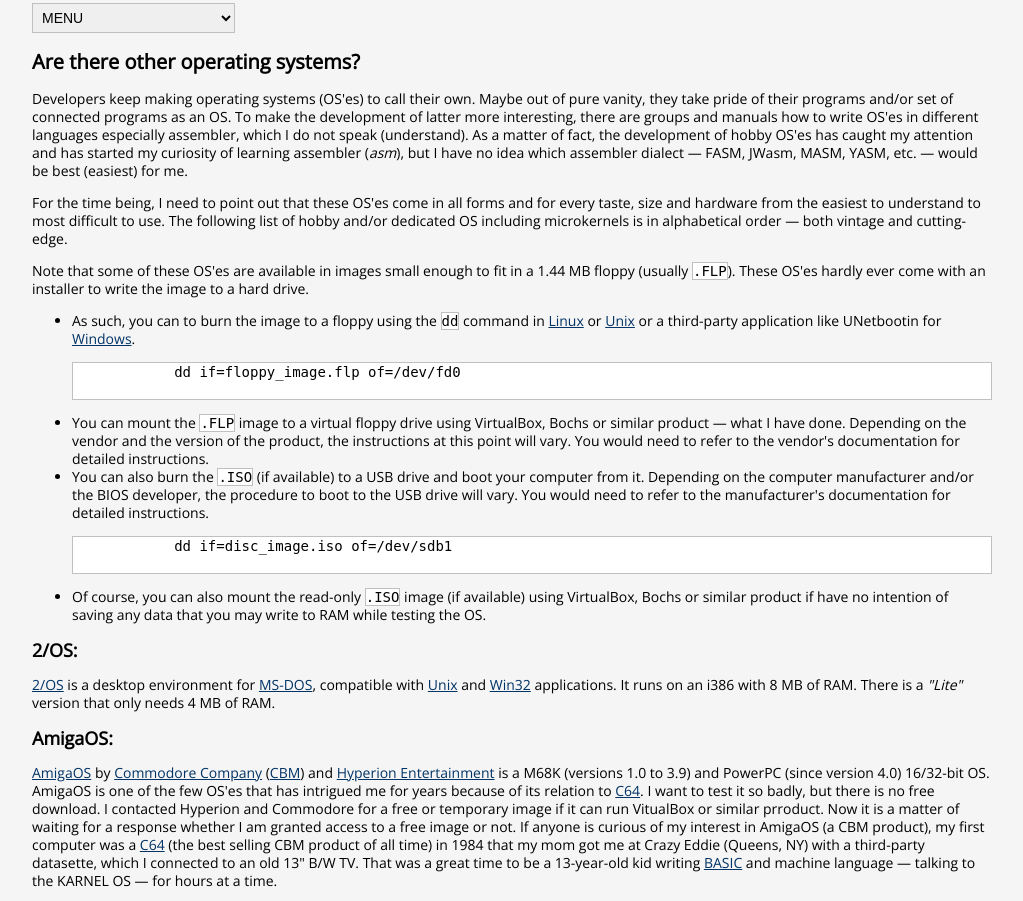
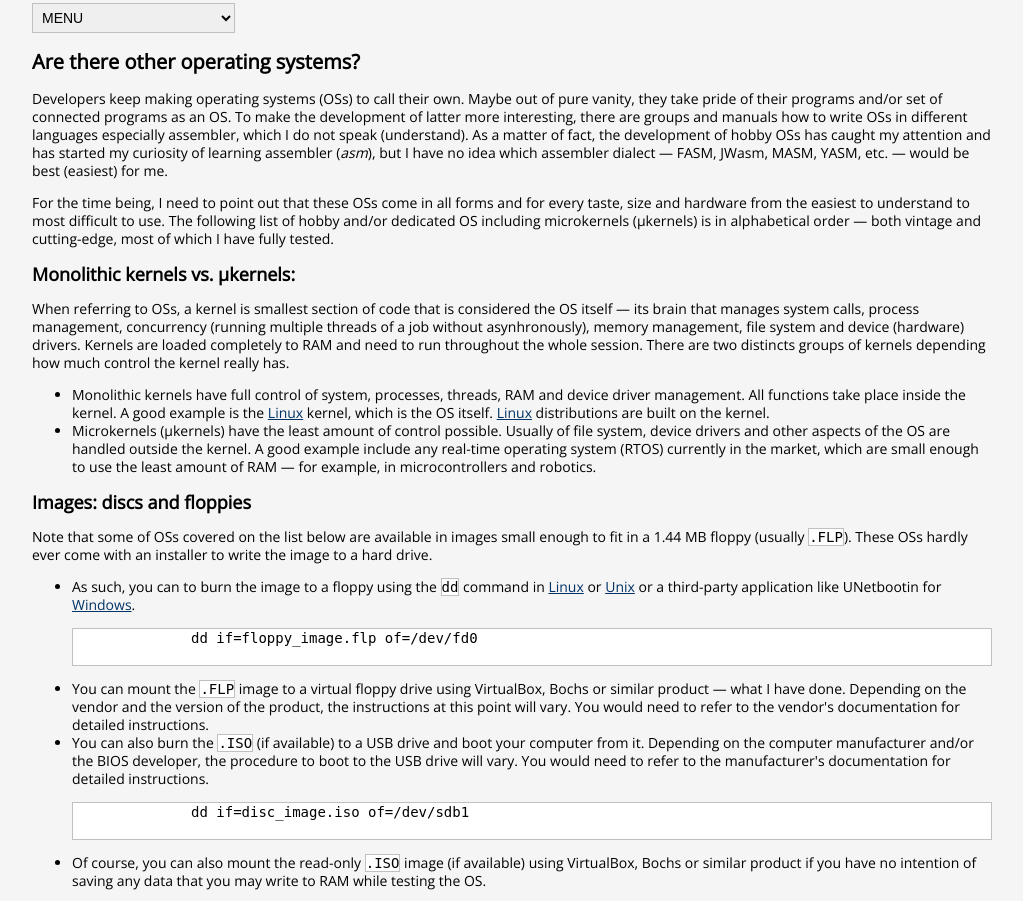
Before and after one commit to VintageOS/vintageos.github.io, a PHP site: page /others.html in a window 1280 px wide. Shown: the part 151-1052 px from the top of the page, without its empty margins (48-1071 px from the left). Run offline with PHP 8.4, Linux system fonts and the light colour scheme.

Commit message:
heavy editing - 2020/12/23

```diff
--- a/bsd.html
+++ b/bsd.html
@@ -138,7 +138,7 @@
     UNIX&reg; clones, sort of like distant cousins. BSD stands for
     Berkeley Software Distribution because it was at the University of
     California at Berkley in 1977 the source code of System V (AT&amp;T)
-    was forked. Since 1970's, the source code for <a  href="/unix.html"
+    was forked. Since 1970s, the source code for <a  href="/unix.html"
     target="_self" rel="dofollow" title="Unix">Unix</a> was included
     with the releases to allow further development. The changes done at
     Berkley became known as BSD. Although every version and adaptation
--- a/foss.html
+++ b/foss.html
@@ -141,7 +141,7 @@
       source</a></em> (or simply referred to as <em>&quot;<a
       href="https://opensource.org/" target="_blank" rel="nofollow"
       title="Open Source Initiative">open</a>&quot;</em>) indicates that
-      the source code for specific programs (OS'es, servers, databases,
+      the source code for specific programs (OSs, servers, databases,
       etc.) is available to the public, that anyone may alter the source
       code, but must submit the new source code back to the community
       and especially to the owner(s) of the project, yet regulated by
@@ -192,7 +192,7 @@
       from the vendor(s) and third-parties.</p>
       <p>I support open source as an extension of the hacker mentality
       and its rebellious and anti-establishment spirit (similar to that
-      of punk rock of the 1970's), which offers free of charge
+      of punk rock of the 1970s), which offers free of charge
       alternatives to commercialism, big corporations (somehow IBM not
       often included), proprietary code technologies and the <em>status
       quo</em> in general. As I have mentioned in other sections of <a
--- a/internet.html
+++ b/internet.html
@@ -166,7 +166,7 @@
       normally charge per computer time &mdash; milliseconds a given
       transaction is performed.</p>
       <p>The biggest obstacle for this technology so far has been the
-      correct marketing. Vendors behind these OS'es have failed to
+      correct marketing. Vendors behind these OSs have failed to
       persuade users to believe that they can take their work from point
       <tt>`A`</tt> to point <tt>`B`</tt> without the need of carrying a
       laptop around or the need to connect to a corporate VPN. These
--- a/others.html
+++ b/others.html
@@ -133,24 +133,59 @@
   <main role="main">
     <article role="article">
       <h1 id="main">Are there other operating systems?</h1>
-      <p>Developers keep making operating systems (OS'es) to call their
+      <p>Developers keep making operating systems (OSs) to call their
       own. Maybe out of pure vanity, they take pride of their programs
       and/or set of connected programs as an OS. To make the development
       of latter more interesting, there are groups and manuals how to
-      write OS'es in different languages especially assembler, which I
-      do not speak (understand). As a matter of fact, the development of
-      hobby OS'es has caught my attention and has started my curiosity
-      of learning assembler (<em>asm</em>), but I have no idea which
+      write OSs in different languages especially assembler, which I do
+      not speak (understand). As a matter of fact, the development of
+      hobby OSs has caught my attention and has started my curiosity of
+      learning assembler (<em>asm</em>), but I have no idea which
       assembler dialect &mdash; FASM, JWasm, MASM, YASM, etc. &mdash;
       would be best (easiest) for me.</p>
-      <p>For the time being, I need to point out that these OS'es come
-      in all forms and for every taste, size and hardware from the
-      easiest to understand to most difficult to use. The following list
-      of hobby and/or dedicated OS including microkernels is in
-      alphabetical order &mdash; both vintage and cutting-edge.</p>
-      <p id="Images">Note that some of these OS'es are available in
-      images small enough to fit in a 1.44 MB floppy (usually
-      <tt>.FLP</tt>). These OS'es hardly ever come with an installer to
+      <p>For the time being, I need to point out that these OSs come in
+      all forms and for every taste, size and hardware from the easiest
+      to understand to most difficult to use. The following list of
+      hobby and/or dedicated OS including microkernels (&micro;kernels)
+      is in alphabetical order &mdash; both vintage and cutting-edge,
+      most of which I have fully tested.</p>
+      <article role="article">
+        <h2 id="Kernels">Monolithic kernels vs. &micro;kernels:</h2>
+        <p>When referring to OSs, a kernel is smallest section of code
+        that is considered the OS itself &mdash; its brain that manages
+        system calls, process management, concurrency (running multiple
+        threads of a job without asynhronously), memory management, file
+        system and device (hardware) drivers. Kernels are loaded
+        completely to RAM and need to run throughout the whole session.
+        There are two distincts groups of kernels depending how much
+        control the kernel really has.</p>
+        <ul>
+          <li>
+            Monolithic kernels have full control of system, processes,
+            threads, RAM and device driver management. All functions
+            take place inside the kernel. A good example is the <a
+            href="/linux.html" target="_self" rel="dofollow"
+            title="Linux">Linux</a> kernel, which is the OS itself. <a
+            href="/linux.html" target="_self" rel="dofollow"
+            title="Linux">Linux</a> distributions are built on the
+            kernel.
+          </li>
+          <li>
+            Microkernels (&micro;kernels) have the least amount of
+            control possible. Usually of file system, device drivers and
+            other aspects of the OS are handled outside the kernel. A
+            good example include any real-time operating system (RTOS)
+            currently in the market, which are small enough to use the
+            least amount of RAM &mdash; for example, in microcontrollers
+            and robotics.
+          </li>
+        </ul>
+      </article>
+      <article role="article">
+        <h2 id="Images">Images: discs and floppies</h2>
+        <p>Note that some of OSs covered on the list below are available
+        in images small enough to fit in a 1.44 MB floppy (usually
+        <tt>.FLP</tt>). These OSs hardly ever come with an installer to
         write the image to a hard drive.</p>
         <ul>
           <li>
@@ -158,8 +193,8 @@
             <tt>dd</tt> command in <a href="/linux.html" target="_self"
             rel="dofollow" title="Linux">Linux</a> or <a
             href="/unix.html#Cygwin" target="_self" rel="dofollow"
-          title="Unix &raquo; Unix Emulators &raquo; Cygwin">Unix</a> or
-          a third-party application like UNetbootin for <a
+            title="Unix &raquo; Unix Emulators &raquo; Cygwin">Unix</a>
+            or a third-party application like UNetbootin for <a
             href="/windows.html" target="_self" rel="dofollow"
             title="Microsoft Windows">Windows</a>.
             <pre>
@@ -168,18 +203,19 @@
           </li>
           <li>
             You can mount the <tt>.FLP</tt> image to a virtual floppy
-          drive using VirtualBox, Bochs or similar product &mdash; what
-          I have done. Depending on the vendor and the version of the
-          product, the instructions at this point will vary. You would
-          need to refer to the vendor's documentation for detailed
-          instructions.
+            drive using VirtualBox, Bochs or similar product &mdash;
+            what I have done. Depending on the vendor and the version of
+            the product, the instructions at this point will vary. You
+            would need to refer to the vendor's documentation for
+            detailed instructions.
           </li>
           <li>
             You can also burn the <tt>.ISO</tt> (if available) to a USB
             drive and boot your computer from it. Depending on the
-          computer manufacturer and/or the BIOS developer, the procedure
-          to boot to the USB drive will vary. You would need to refer to
-          the manufacturer's documentation for detailed instructions.
+            computer manufacturer and/or the BIOS developer, the
+            procedure to boot to the USB drive will vary. You would need
+            to refer to the manufacturer's documentation for detailed
+            instructions.
             <pre>
               dd if=disc_image.iso of=/dev/sdb1
             </pre>
@@ -187,10 +223,11 @@
           <li>
             Of course, you can also mount the read-only <tt>.ISO</tt>
             image (if available) using VirtualBox, Bochs or similar
-          product if have no intention of saving any data that you may
-          write to RAM while testing the OS.
+            product if you have no intention of saving any data that you
+            may write to RAM while testing the OS.
           </li>
         </ul>
+      </article>
       <article role="article">
         <h2 id="2OS">2/OS:</h2>
         <p><a href="http://meos.sourceforge.net/" target="_blank"
@@ -217,7 +254,7 @@
         rel="nofollow" title="Hyperion Entertainment">Hyperion
         Entertainment</a> is a M68K (versions 1.0 to 3.9) and PowerPC
         (since version 4.0) 16/32-bit OS. AmigaOS is one of the few
-        OS'es that has intrigued me for years because of its relation to
+        OSs that has intrigued me for years because of its relation to
         <a href="/basic.html#C64" target="_self" rel="nofollow"
         title="Beginner's All-purpose Symbolic Instruction Code (BASIC)
         &raquo; Commodore 64">C64</a>. I want to test it so badly, but
@@ -262,7 +299,7 @@
         RAM. AROS was meant as a direct re-implementation (replacement)
         of <a href="/others.html#AmigaOS" target="_self" rel="dofollow"
         title="Other Operating Systems &raquo; AmigaOS">AmigaOS</a>
-        hosted on other OS'es. Just like in <a href="/linux.html"
+        hosted on other OSs. Just like in <a href="/linux.html"
         target="_self" rel="dofollow" title="Linux">Linux</a>, there are
         several distributions (<em>distros</em>) of AROS tailored to the
         taste and needs of the end users &mdash; as shown in the list
@@ -355,7 +392,7 @@
         in its native C. The latest release was 3.1 in 1983. The CP/M
         market was taken over by <a href="/dos.html" target="_self"
         rel="dofollow" title="Disk Operating System">DOS</a> in the late
-        1980's. Although there has not been much developement or any at
+        1980s. Although there has not been much developement or any at
         all on the OS, CP/M is not considered obsolete thanks to many
         enthusiasts and its <a href="/bsd.html" target="_self"
         rel="dofollow" title="Berkeley Software
@@ -546,6 +583,37 @@
         https://commons.wikimedia.org/w/index.php?curid=76362518"></a></p>
       </article>
       <article role="article">
+        <h2 id="KanoOS">Kano OS:</h2>
+        <p><a
+        href="https://help.kano.me/hc/en-us/articles/360001546340-What-is-Kano-OS-"
+        target="_blank" rel="nofollow" title="Kano OS">Kano OS</a> is
+        the original OS for the Kano computer systems (2013) &mdash; a
+        series of hardware kits marketed primarily to children to teach
+        them how to build and configure computers and laptops with parts
+        like Lego bricks. The OS is based on <a href="/linux.html"
+        target="_self" rel="dofollow" title="Linux">Raspbian</a> &mdash;
+        a <a href="/linux.html" target="_self" rel="dofollow"
+        title="Linux">Debian</a> distro tailored for Rasberry Pi
+        hardware and related peripherals. In other words, Kano OS is <a
+        href="/linux.html" target="_self" rel="dofollow"
+        title="Linux">Raspbian</a> with educational software including
+        block programming. Note that on December 2019, Kano replaced
+        Kano OS in favor of <a href="/windows.html" target="_self"
+        rel="dofollow" title="Microsoft Windows">Windows 10</a>, which
+        includes a custom version of Minecraft (Mojang, purchased by
+        Microsoft) for children to hack. I understand that the company
+        needs to sell the product regarless how educational it is, but
+        siding with Microsoft for sales intead of an <a
+        href="/foss.html" target="_self" rel="dofollow" title="Free and
+        Open Source">open source</a> solution is a mistake.</p>
+        <p align="center"><a href="https://kano.me/us" target="_blank"
+        rel="nofollow"><img src="/img/KanoOSClassicMode.png"
+        height="240" width="320" border="0" class="boxes" alt="Copyright
+        (c) 2020 Kano. All rights reserved.; By Source, Fair use,
+        https://kano.me/us" title="Copyright (c) 2020 Kano. All rights
+        reserved.; By Source, Fair use, https://kano.me/us"></a></p>
+      </article>
+      <article role="article">
         <h2 id="KolibriOS">KolibriOS:</h2>
         <p><a href="https://kolibrios.org/" target="_blank"
         rel="nofollow" title="KolibriOS">KolibriOS</a> is an x86
@@ -633,7 +701,8 @@
         href="https://sourceforge.net/projects/michalos/"
         target="_blank" rel="nofollow"><img src="/img/MichalOS_1.png"
         height="240" width="320" border="0" class="boxes" alt="MichalOS,
-        https://sourceforge.net/projects/michalos/" title="MichalOS,
+        By Source, Fair use, https://sourceforge.net/projects/michalos/"
+        title="MichalOS, By Source, Fair use,
         https://sourceforge.net/projects/michalos/"></a></p>
       </article>
       <article role="article">
@@ -723,9 +792,8 @@
         trouble like breaking things while learning a new skill. -->
         When testing M&ouml;bius, I ran into several errors and ended
         contacting the developers. It seems that newer hardware brings
-        kernel exceptions
-
-        </p>
+        kernel exceptions. I contacted the developer who is looking into
+        the errors.</p>
         <p align="center"><a href="http://mobius.sourceforge.net/"
         target="_blank" rel="nofollow"><img
         src="/img/Mobius_release05-02.png" height="240" width="320"
@@ -1039,7 +1107,7 @@
         href="/beos.html" target="_self" rel="dofollow"
         title="BeOS">BeOS</a> technologies other than just its file
         system. I tested Syllable 0.6.7 released on January 2010, which
-        had a similar look and feel to <a href="/beos.html#Haiku"
+        had a similar look and feel of <a href="/beos.html#Haiku"
         target="_self" rel="dofollow" title="BeOS &raquo;
         Haiku">Haiku</a> and therefore <a href="/beos.html"
         target="_self" rel="dofollow" title="BeOS">BeOS</a>. Syllable
@@ -1087,7 +1155,7 @@
         <p><a href="https://templeos.org/" target="_blank"
         rel="nofollow" title="TempleOS">TempleOS</a> (public domain) is
         one of the strangest and possibly one of the less visually
-        appealing OS'es ever created. This OS was written by Terry Davis
+        appealing OSs ever created. This OS was written by Terry Davis
         (1969-2018), who had been diagnosed with mental illness and who
         was sure that God had asked him to write this OS in a special
         version of C, which Davis named Holy-C, and assembler. Using the
@@ -1116,7 +1184,7 @@
         title="Linux">Linux</a> and other <a href="/unix.html"
         target="_self" rel="dofollow" title="Unix">Unix</a> clones. The
         latest version is 0.9 (32 MB <tt>.ISO</tt>) released on April
-        2020. As with most OS'es on this list, the minimum requirements
+        2020. As with most OSs on this list, the minimum requirements
         are low. It needs an i586 and 64 MB of RAM to barely run. Of
         course, as with any other OS or software, you need much more if
         you do not want frustration to get the best of you.</p>
@@ -1154,7 +1222,7 @@
         rel="nofollow" title="yuuOS">yuuOS</a> is an x86 32-bit <a
         href="/foss.html" target="_self" rel="dofollow" title="Free and
         Open Source">open source</a> OS written in C &mdash; not
-        assembler as most OS'es in this list &mdash; by Jo&atilde;o
+        assembler as most OSs in this list &mdash; by Jo&atilde;o
         Costa (a.k.a. <em>YuukiDesu9</em> or simply <em>Yuuki</em>) that
         runs from its <a href="/others.html#Images" target="_self"
         rel="dofollow" title="Other Operating Systems &raquo;
--- a/reactos.html
+++ b/reactos.html
@@ -151,8 +151,8 @@
       Operating System">DOS</a>, <a href="/os2.html" target="_self"
       rel="dofollow" title="OS/2">OS/2</a> and Java subsystems.</p>
       <p>For the past 16 years, ReactOS has remained in alpha. The
-      current version was 0.4.13 released on 04/10/2020. According to
-      its developing group, this system is 93.8% complete.</p>
+      current version 0.4.13 was released on 04/10/2020. According to
+      its developing group, this OS is 93.8% complete.</p>
       <p>ReactOS can run older <a href="/windows.html" target="_self"
       rel="dofollow" title="Microsoft Windows">Windows</a> software
       without major glitches. If you get programs from <tt>Application
--- a/styles.css
+++ b/styles.css
@@ -12,7 +12,7 @@
 |                                                                      |
 | 1.  over three (3) decades destroying various technologies, crashing |
 |     and hacking every operating system (OS) that I have ever touched |
-|     from BASIC on C64 and TRS-80 (https://vintageos.org/basic.html)  |
+|     from KERNAL/BASIC on the C64 (https://vintageos.org/basic.html)  |
 |     to Linux (https://vintageos.org/linux.html) as well as teaching  |
 |     and advocating for the hacker mentality behind free and open     |
 |     source (https://vintageos.org/foss.html);  much more information |
@@ -35,11 +35,11 @@
 |                                                                      |
 |     3.4.  Nano (https://nano-editor.org/) on Linux                   |
 |           (https://vintageos.org/linux.html) and/or Cygwin           |
-|           (https://vintageos.org/cygwin.html)                        |
+|           (https://vintageos.org/unix.html#Cygwin)                   |
 |                                                                      |
 |     3.5.  Tidy (http://html-tidy.org/) on Linux                      |
 |           (https://vintageos.org/linux.html) and/or Cygwin           |
-|           (https://vintageos.org/cygwin.html)                        |
+|           (https://vintageos.org/unix.html#Cygwin)                   |
 |                                                                      |
 | 4.  files `README.md`, `README2.md` and `LICENSE.md` written in      |
 |     Markdown (https://daringfireball.net/projects/markdown/) as      |
--- a/vosc.html
+++ b/vosc.html
@@ -135,7 +135,7 @@
       <h1 id="main">VintageOS Consulting (VOSC)</h1>
       <p>If you need programming, technical, networking and/or internet
       support and/or services including web site promotion, marketing
-      and advertising, <a
+      and/or advertising, <a
       href="mailto:vintageos@pm.me?subject=VintageOS%20Feedback"
       target="_blank" rel="nofollow" title="email">email me</a>.</p>
     </article>
@@ -144,7 +144,7 @@
       <p>Because of my current obligations (including a full-time job as
       a system programmer and a part-time job teaching), I can only
       provide on-location technical support and/or networking services
-      in New York City and Northern New Jersey.</p>
+      in New York City and Northern New Jersey area.</p>
     </article>
     <article role="article">
       <h2 id="OffSiteJobs">Off-Site Jobs:</h2>
```
Also changed, not shown: basic.html (+84 -29 lines), blackberry.html (+35 -35 lines), disclaimer.html (+12 -8 lines), dos.html (+5 -5 lines), frn2000.html (+45 -40 lines), index.html (+12 -12 lines), linux.html (+6 -4 lines), robots.txt (+4 -4 lines), windows.html (+15 -3 lines), README.md. Lines whose indentation alone changed are shown as unchanged.
